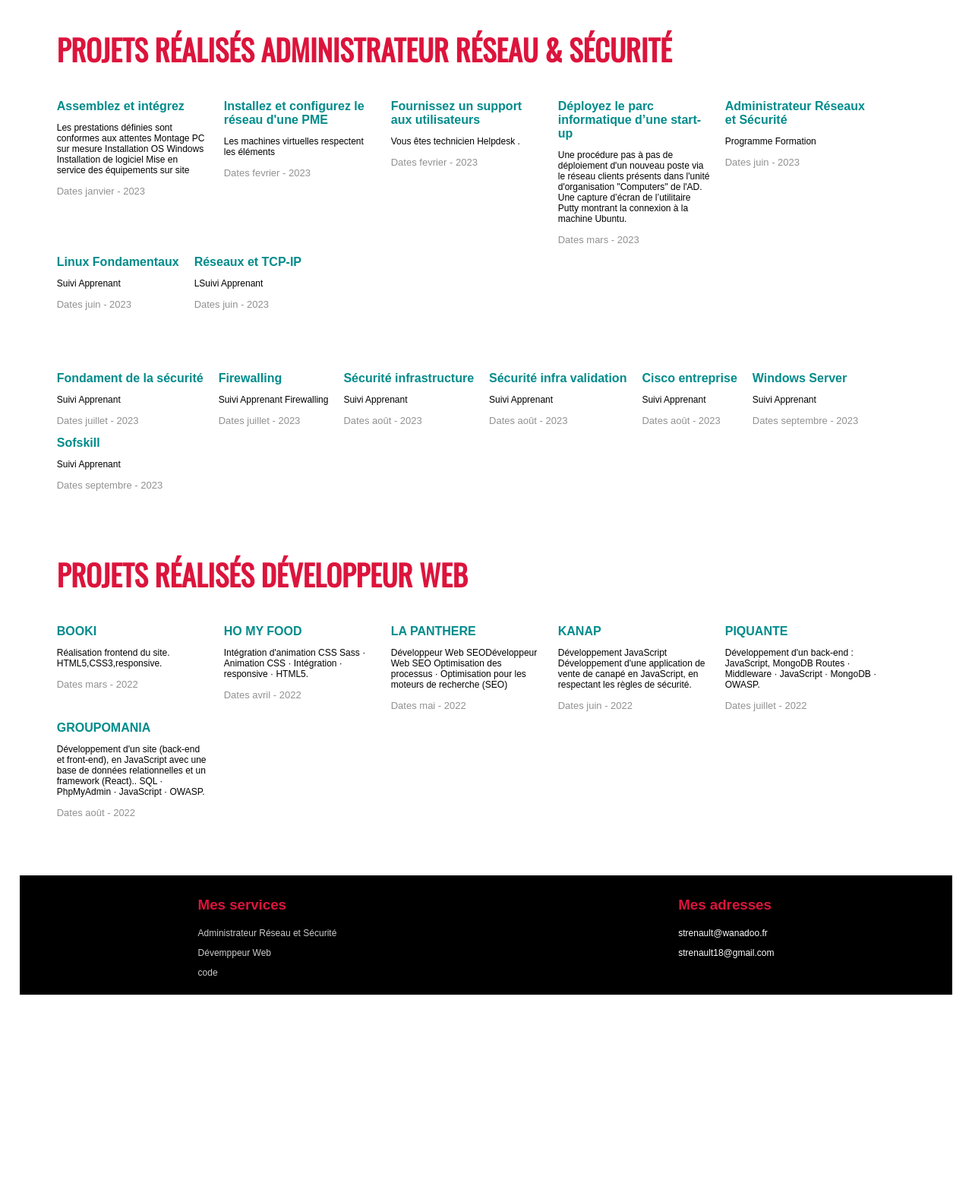
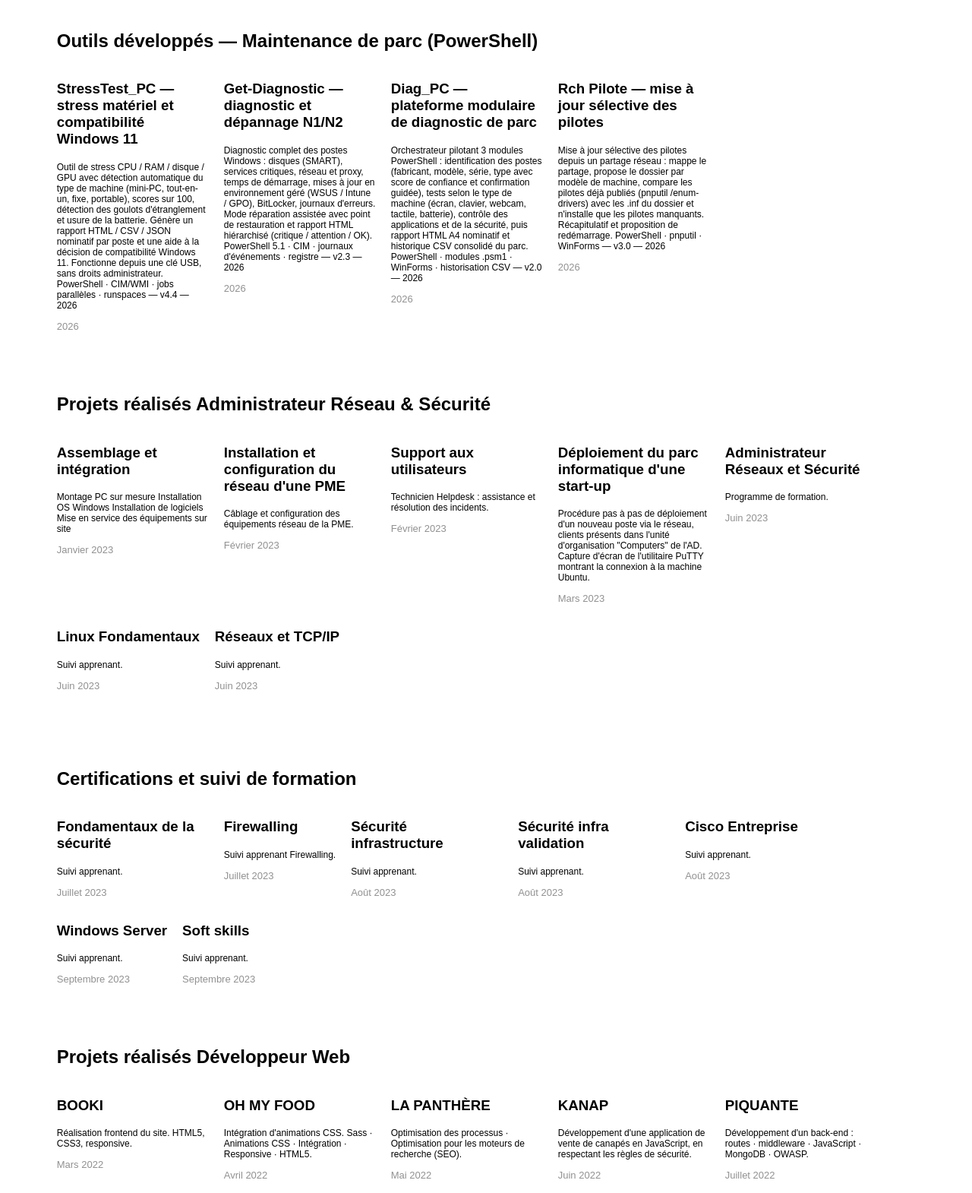
Before and after one commit to strenault/portfolio, a plain HTML site: page index.html in a window 1280 px wide. Shown: the part 1020-2590 px from the top of the page at 76% size. Before the commit the page ends 2329 px from the top, so only its background shows below. Drawn offline with nearby package versions, Linux system fonts and the light colour scheme.

Commit message:
Ajout section Outils PowerShell de maintenance de parc + corrections de texte

```diff
--- a/index.html
+++ b/index.html
@@ -1,33 +1,32 @@
+<!DOCTYPE html>
 <html lang="fr">
 	<head>
 		<meta charset="UTF-8" />
 		<meta http-equiv="X-UA-Compatible" content="IE=edge" />
 		<meta name="viewport" content="width=device-width, initial-scale=1.0" />
+		<meta name="description" content="Portfolio de Stéphane Renault, Administrateur Réseau et Sécurité et Développeur Web." />
 		<link rel="stylesheet" href="style.css" />
-		<title>
-			Créer un Portfolio Moderne en HTML & CSS et le mettre en Ligne
-		</title>
+		<title>Stéphane Renault - Portfolio Administrateur Réseau et Sécurité</title>
 	</head>
 	<body>
 		<nav>
 			<div class="profile">
-				<img src="images/profile.jpg" alt="profile photo" />
+				<img src="images/profile.jpg" alt="Photo de Stéphane Renault" />
 				<h1>Stéphane Renault</h1>
 			</div>
 			<ul>
 				<li><a href="images/CV ADMINISTRATEUR RESEAU ET SECURITE.pdf">Mon CV</a></li>
-				<li><a href="https://github.com/strenault?tab=repositories">Mon github</a></li>
+				<li><a href="https://github.com/strenault?tab=repositories">Mon GitHub</a></li>
 			</ul>
 		</nav>
+
 		<section class="page-content">
 			<header>
 				<h1>Hey, je suis Administrateur Réseau et Sécurité</h1>
-				<p>
-					Je vous présente mes projets.
-				</p>
+				<p>Je vous présente mes projets.</p>
 				<div>
 					<a href="#adresses">
-						<button>Dites Hey</button>
+						<button type="button">Dites Hey</button>
 					</a>
 				</div>
 			</header>
@@ -37,212 +36,270 @@
 			</section>
 
 			<section class="projects-section1">
-				<h1 id="Projets">Projets réalisés Administrateur Réseau & Sécurité</h1>
+				<h2 id="outils-parc">Outils développés — Maintenance de parc (PowerShell)</h2>
 				<div class="projects1">
-					<div class="project1 up up--7">
-						<h4>Assemblez et intégrez </h4>
-						<a href="images/Renault_Stéphane_2_Schéma_122022.pdf">
+					<div class="project1 up up--1">
+						<h3>StressTest_PC — stress matériel et compatibilité Windows 11</h3>
+						<a href="captures/stresstest_rapport.png">
 							<p class="description">
-								Les prestations définies sont conformes aux attentes
-
-								Montage PC sur mesure
-								Installation OS Windows
-								Installation de logiciel
-								Mise en service des équipements sur site
+								Outil de stress CPU / RAM / disque / GPU avec détection automatique du type de
+								machine (mini-PC, tout-en-un, fixe, portable), scores sur 100, détection des
+								goulots d'étranglement et usure de la batterie.
+								Génère un rapport HTML / CSV / JSON nominatif par poste et une aide à la
+								décision de compatibilité Windows 11.
+								Fonctionne depuis une clé USB, sans droits administrateur.
+								PowerShell · CIM/WMI · jobs parallèles · runspaces — v4.4 — 2026
 							</p>
-							<p class="dates">Dates janvier - 2023</p>
+							<p class="dates">2026</p>
 						</a>
 					</div>
-					<div class="project1 up up--8">
-						<h4>Installez et configurez le réseau d'une PME </h4>
-						<a href="images/Renault_Stéphane_6_Documentation_022023.pdf">
+					<div class="project1 up up--2">
+						<h3>Get-Diagnostic — diagnostic et dépannage N1/N2</h3>
+						<a href="captures/getdiagnostic_rapport.png">
 							<p class="description">
-								Les machines virtuelles respectent les éléments
+								Diagnostic complet des postes Windows : disques (SMART), services critiques,
+								réseau et proxy, temps de démarrage, mises à jour en environnement géré
+								(WSUS / Intune / GPO), BitLocker, journaux d'erreurs.
+								Mode réparation assistée avec point de restauration et rapport HTML
+								hiérarchisé (critique / attention / OK).
+								PowerShell 5.1 · CIM · journaux d'événements · registre — v2.3 — 2026
 							</p>
-							<p class="dates">Dates fevrier - 2023</p>
+							<p class="dates">2026</p>
 						</a>
 					</div>
-					<div class="project1 up up--9">
-						<h4>Fournissez un support aux utilisateurs </h4>
-						<a href="images/Renault_Stéphane_1_copie_ecran_032023.pdf">
+					<div class="project1 up up--3">
+						<h3>Diag_PC — plateforme modulaire de diagnostic de parc</h3>
+						<a href="captures/diagpc_rapport.png">
 							<p class="description">
-								Vous êtes technicien Helpdesk .
+								Orchestrateur pilotant 3 modules PowerShell : identification des postes
+								(fabricant, modèle, série, type avec score de confiance et confirmation guidée),
+								tests selon le type de machine (écran, clavier, webcam, tactile, batterie),
+								contrôle des applications et de la sécurité, puis rapport HTML A4 nominatif
+								et historique CSV consolidé du parc.
+								PowerShell · modules .psm1 · WinForms · historisation CSV — v2.0 — 2026
 							</p>
-							<p class="dates">Dates fevrier - 2023</p>
+							<p class="dates">2026</p>
 						</a>
 					</div>
-					<div class="project1 up up--10">
-						<h4>Déployez le parc informatique d’une start-up </h4>
-						<a href="images/Renault_Stéphane_1_Procedure_052023.pdf">
+					<div class="project1 up up--4">
+						<h3>Rch Pilote — mise à jour sélective des pilotes</h3>
+						<a href="extraits/rch_pilote_selectif.ps1">
 							<p class="description">
-								Une procédure pas à pas de déploiement d'un nouveau poste via le réseau
-								clients présents dans l'unité d'organisation "Computers" de l'AD.
-								Une capture d’écran de l’utilitaire Putty montrant la connexion à la machine Ubuntu.
+								Mise à jour sélective des pilotes depuis un partage réseau : mappe le partage,
+								propose le dossier par modèle de machine, compare les pilotes déjà publiés
+								(pnputil /enum-drivers) avec les .inf du dossier et n'installe que les
+								pilotes manquants. Récapitulatif et proposition de redémarrage.
+								PowerShell · pnputil · WinForms — v3.0 — 2026
 							</p>
-							<p class="dates">Dates mars - 2023</p>
-						</a>
-					</div>
-					<div class="project1 up up--11">
-						<h4>Administrateur Réseaux et Sécurité </h4>
-						<a href="images/INETUM PROGRAMME_ADMIN_RESEAUX_SECURITE.pdf">
-							<p class="description">
-								Programme Formation
-							</p>
-							<p class="dates">Dates juin - 2023</p>
-						</a>
-					</div>
-					<div class="project1 up up--12">
-						<h4>Linux Fondamentaux </h4>
-						<a href="images/Linux Fondamentaux.pdf">
-							<p class="description">
-								Suivi Apprenant
-							</p>
-							<p class="dates">Dates juin - 2023</p>
-						</a>
-					</div>
-					<div class="project1 up up--13">
-						<h4>Réseaux et TCP-IP </h4>
-						<a href="images/Fond. Réseaux et TCP-IP.pdf">
-							<p class="description">
-								LSuivi Apprenant
-							</p>
-							<p class="dates">Dates juin - 2023</p>
+							<p class="dates">2026</p>
 						</a>
 					</div>
 				</div>
 			</section>
-			<section class="projects-section2">
 
-				<div class="projects2">
-					<div class="project2 up up--14">
-						<h4>Fondament de la sécurité</h4>
-						<a href="images/Fondament de la sécurité des réseaux.pdf">
+			<section class="projects-section1">
+				<h2 id="projets-reseau">Projets réalisés Administrateur Réseau &amp; Sécurité</h2>
+				<div class="projects1">
+					<div class="project1 up up--7">
+						<h3>Assemblage et intégration</h3>
+						<a href="images/Renault_Stéphane_2_Schéma_122022.pdf">
 							<p class="description">
-								Suivi Apprenant
+								Montage PC sur mesure
+								Installation OS Windows
+								Installation de logiciels
+								Mise en service des équipements sur site
 							</p>
-							<p class="dates">Dates juillet - 2023</p>
+							<p class="dates">Janvier 2023</p>
 						</a>
 					</div>
-					<div class="project2 up up--15">
-						<h4>Firewalling</h4>
-						<a href="images/Firewalling1.pdf">
+					<div class="project1 up up--8">
+						<h3>Installation et configuration du réseau d'une PME</h3>
+						<a href="images/Renault_Stéphane_6_Documentation_022023.pdf">
 							<p class="description">
-								Suivi Apprenant Firewalling
+								Câblage et configuration des équipements réseau de la PME.
 							</p>
-							<p class="dates">Dates juillet - 2023</p>
+							<p class="dates">Février 2023</p>
 						</a>
 					</div>
-					<div class="project2 up up--17">
-						<h4>Sécurité infrastructure </h4>
-						<a href="images/Sécurité infrastructure -part2.pdf">
+					<div class="project1 up up--9">
+						<h3>Support aux utilisateurs</h3>
+						<a href="images/Renault_Stéphane_1_copie_ecran_032023.pdf">
 							<p class="description">
-								Suivi Apprenant
+								Technicien Helpdesk : assistance et résolution des incidents.
 							</p>
-							<p class="dates">Dates août - 2023</p>
+							<p class="dates">Février 2023</p>
 						</a>
 					</div>
-					<div class="project2 up up--18">
-						<h4>Sécurité infra validation</h4>
-						<a href="images/Sécurité infra -validation.pdf">
+					<div class="project1 up up--10">
+						<h3>Déploiement du parc informatique d'une start-up</h3>
+						<a href="images/Renault_Stéphane_1_Procedure_052023.pdf">
 							<p class="description">
-							    Suivi Apprenant
+								Procédure pas à pas de déploiement d'un nouveau poste via le réseau,
+								clients présents dans l'unité d'organisation "Computers" de l'AD.
+								Capture d'écran de l'utilitaire PuTTY montrant la connexion à la machine Ubuntu.
 							</p>
-							<p class="dates">Dates août - 2023</p>
+							<p class="dates">Mars 2023</p>
 						</a>
 					</div>
-					<div class="project2 up up--19">
-						<h4>Cisco entreprise </h4>
-						<a href="images/Cisco Entreprise.pdf">
+					<div class="project1 up up--11">
+						<h3>Administrateur Réseaux et Sécurité</h3>
+						<a href="images/INETUM PROGRAMME_ADMIN_RESEAUX_SECURITE.pdf">
 							<p class="description">
-								Suivi Apprenant
+								Programme de formation.
 							</p>
-							<p class="dates">Dates août - 2023</p>
+							<p class="dates">Juin 2023</p>
 						</a>
 					</div>
-					<div class="project2 up up--20">
-						<h4>Windows Server </h4>
-						<a href="images/Windows server 2019-2022.pdf">
+					<div class="project1 up up--12">
+						<h3>Linux Fondamentaux</h3>
+						<a href="images/Linux Fondamentaux.pdf">
 							<p class="description">
-								Suivi Apprenant
+								Suivi apprenant.
 							</p>
-							<p class="dates">Dates septembre - 2023</p>
+							<p class="dates">Juin 2023</p>
 						</a>
 					</div>
-					<div class="project2 up up--21">
-						<h4>Sofskill</h4>
-						<a href="images/Sofskills.pdf">
+					<div class="project1 up up--13">
+						<h3>Réseaux et TCP/IP</h3>
+						<a href="images/Fond. Réseaux et TCP-IP.pdf">
 							<p class="description">
-								Suivi Apprenant
+								Suivi apprenant.
 							</p>
-							<p class="dates">Dates septembre - 2023</p>
+							<p class="dates">Juin 2023</p>
 						</a>
 					</div>
 				</div>
 			</section>
+
+			<section class="projects-section2">
+				<h2 id="projets-securite">Certifications et suivi de formation</h2>
+				<div class="projects2">
+					<div class="project2 up up--14">
+						<h3>Fondamentaux de la sécurité</h3>
+						<a href="images/Fondament de la sécurité des réseaux.pdf">
+							<p class="description">
+								Suivi apprenant.
+							</p>
+							<p class="dates">Juillet 2023</p>
+						</a>
+					</div>
+					<div class="project2 up up--15">
+						<h3>Firewalling</h3>
+						<a href="images/Firewalling1.pdf">
+							<p class="description">
+								Suivi apprenant Firewalling.
+							</p>
+							<p class="dates">Juillet 2023</p>
+						</a>
+					</div>
+					<div class="project2 up up--17">
+						<h3>Sécurité infrastructure</h3>
+						<a href="images/Sécurité infrastructure -part2.pdf">
+							<p class="description">
+								Suivi apprenant.
+							</p>
+							<p class="dates">Août 2023</p>
+						</a>
+					</div>
+					<div class="project2 up up--18">
+						<h3>Sécurité infra validation</h3>
+						<a href="images/Sécurité infra -validation.pdf">
+							<p class="description">
+								Suivi apprenant.
+							</p>
+							<p class="dates">Août 2023</p>
+						</a>
+					</div>
+					<div class="project2 up up--19">
+						<h3>Cisco Entreprise</h3>
+						<a href="images/Cisco Entreprise.pdf">
+							<p class="description">
+								Suivi apprenant.
+							</p>
+							<p class="dates">Août 2023</p>
+						</a>
+					</div>
+					<div class="project2 up up--20">
+						<h3>Windows Server</h3>
+						<a href="images/Windows server 2019-2022.pdf">
+							<p class="description">
+								Suivi apprenant.
+							</p>
+							<p class="dates">Septembre 2023</p>
+						</a>
+					</div>
+					<div class="project2 up up--21">
+						<h3>Soft skills</h3>
+						<a href="images/Sofskills.pdf">
+							<p class="description">
+								Suivi apprenant.
+							</p>
+							<p class="dates">Septembre 2023</p>
+						</a>
+					</div>
+				</div>
+			</section>
+
 			<section class="projects-section">
-				<h1 id="Projets">Projets réalisés Développeur Web</h1>
+				<h2 id="projets-web">Projets réalisés Développeur Web</h2>
 				<div class="projects">
 					<div class="project up up--1">
-						<h4>BOOKI</h4>
+						<h3>BOOKI</h3>
 						<a href="images/booki.png">
 							<p class="description">
-							Réalisation frontend du site.
-							HTML5,CSS3,responsive.
+								Réalisation frontend du site.
+								HTML5, CSS3, responsive.
 							</p>
-							<p class="dates">Dates mars - 2022</p>
+							<p class="dates">Mars 2022</p>
 						</a>
-
 					</div>
 					<div class="project up up--2">
-							<h4>HO MY FOOD</h4>
+						<h3>OH MY FOOD</h3>
 						<a href="images/ohmyfood.png">
 							<p class="description">
-							Intégration d'animation CSS
-							Sass · Animation CSS · Intégration · responsive · HTML5.
+								Intégration d'animations CSS.
+								Sass · Animations CSS · Intégration · Responsive · HTML5.
 							</p>
-							<p class="dates">Dates avril - 2022</p>
+							<p class="dates">Avril 2022</p>
 						</a>
 					</div>
 					<div class="project up up--3">
-						<h4>LA PANTHERE</h4>
-						<a href="images/Rapport d’optimisation La Panthère.pdf">
+						<h3>LA PANTHÈRE</h3>
+						<a href="images/Rapport d'optimisation La Panthère.pdf">
 							<p class="description">
-							Développeur Web SEODéveloppeur Web SEO
-							Optimisation des processus · Optimisation pour les moteurs de recherche (SEO)
+								Optimisation des processus · Optimisation pour les moteurs de recherche (SEO).
 							</p>
-							<p class="dates">Dates mai - 2022</p>
+							<p class="dates">Mai 2022</p>
 						</a>
 					</div>
 					<div class="project up up--4">
-						<h4>KANAP</h4>
+						<h3>KANAP</h3>
 						<a href="images/Kanap.png">
 							<p class="description">
-							Développement JavaScript
-							Développement d'une application de vente de canapé en JavaScript,
-							en respectant les règles de sécurité.
+								Développement d'une application de vente de canapés en JavaScript,
+								en respectant les règles de sécurité.
 							</p>
-							<p class="dates">Dates juin - 2022</p>
+							<p class="dates">Juin 2022</p>
 						</a>
 					</div>
 					<div class="project up up--5">
-						<h4>PIQUANTE</h4>
+						<h3>PIQUANTE</h3>
 						<a href="https://github.com/strenault/piq">
 							<p class="description">
-							Développement d'un back-end : JavaScript, MongoDB
-							Routes · Middleware · JavaScript · MongoDB · OWASP.
+								Développement d'un back-end : routes · middleware · JavaScript · MongoDB · OWASP.
 							</p>
-							<p class="dates">Dates juillet - 2022</p>
+							<p class="dates">Juillet 2022</p>
 						</a>
 					</div>
-                    <div class="project up up--6">
-						<h4>GROUPOMANIA</h4>
+					<div class="project up up--6">
+						<h3>GROUPOMANIA</h3>
 						<a href="images/groupomania.png">
 							<p class="description">
-							Développement d'un site (back-end et front-end),
-							en JavaScript avec une base de données relationnelles et un framework (React)..
-							SQL · PhpMyAdmin · JavaScript · OWASP.
+								Développement d'un site (back-end et front-end) en JavaScript,
+								avec une base de données relationnelle et le framework React.
+								SQL · PhpMyAdmin · JavaScript · OWASP.
 							</p>
-							<p class="dates">Dates août - 2022</p>
+							<p class="dates">Août 2022</p>
 						</a>
 					</div>
 				</div>
@@ -253,14 +310,15 @@
 			<div class="colonne">
 				<h3>Mes services</h3>
 				<p>Administrateur Réseau et Sécurité</p>
-				<p>Dévemppeur Web</p>
-				<p>code</p>
+				<p>Développeur Web</p>
+				<p>Outils PowerShell de maintenance de parc</p>
 			</div>
 
 			<div class="colonne">
 				<h3 id="adresses">Mes adresses</h3>
-				<p><a href="mailto: strenault@wanadoo.fr">strenault@wanadoo.fr</a></p>
-				<p><a href="mailto: strenault18@gmail.com">strenault18@gmail.com</a></p>
+				<p><a href="mailto:strenault@wanadoo.fr">strenault@wanadoo.fr</a></p>
+				<p><a href="mailto:strenault18@gmail.com">strenault18@gmail.com</a></p>
 			</div>
 		</footer>
 	</body>
+</html>
```
